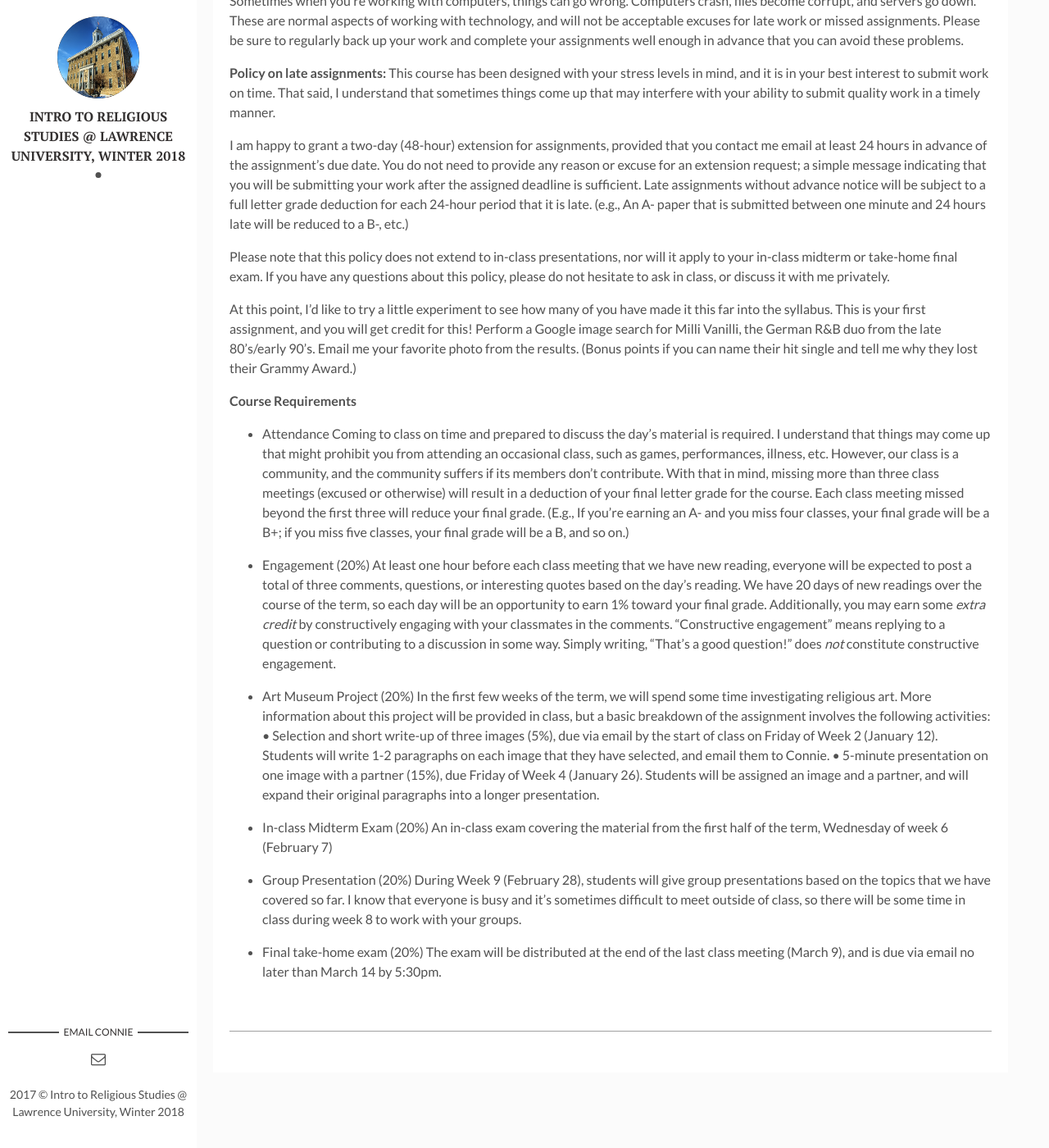
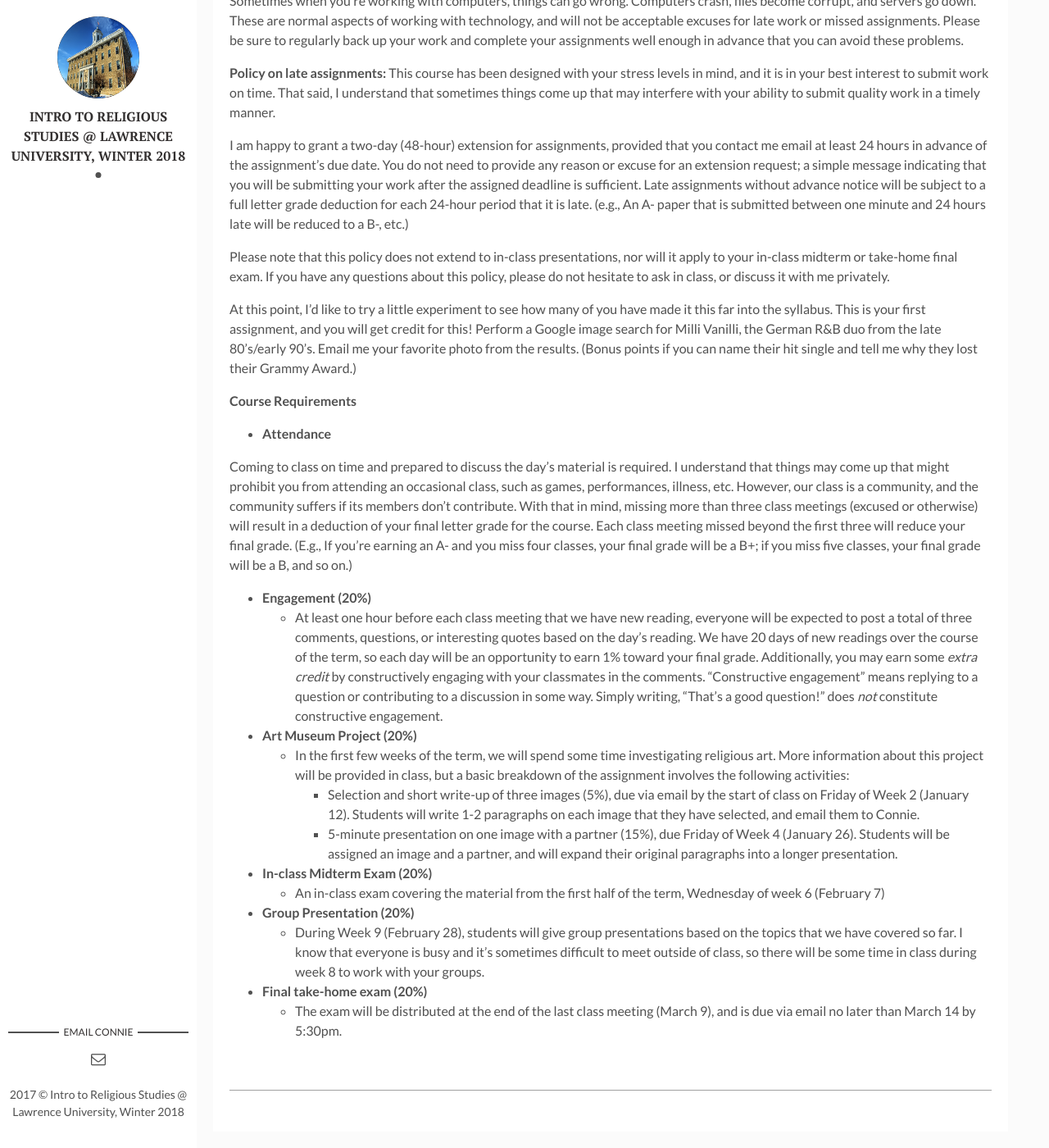
Before and after one commit to ckassor/ckassor.github.io, a Jekyll site: the page built from _posts/2016-01-01-syllabus.markdown, in a window 1280 px wide and 1400 px high, scrolled down 929 px. Shown: the whole window at 82% size. Built offline with Jekyll 4.4.1, drawn with Linux system fonts in a browser that asks for light colours.

```diff
--- a/_posts/2016-01-01-syllabus.markdown
+++ b/_posts/2016-01-01-syllabus.markdown
@@ -39,22 +39,23 @@ At this point, I’d like to try a little experiment to see how many of you have
 
 
 **Course Requirements**
-- Attendance
+- **Attendance**
+
 Coming to class on time and prepared to discuss the day's material is required. I understand that things may come up that might prohibit you from attending an occasional class, such as games, performances, illness, etc. However, our class is a community, and the community suffers if its members don't contribute. With that in mind, missing more than three class meetings (excused or otherwise) will result in a deduction of your final letter grade for the course. Each class meeting missed beyond the first three will reduce your final grade. (E.g., If you're earning an A- and you miss four classes, your final grade will be a B+; if you miss five classes, your final grade will be a B, and so on.)
 
-- Engagement (20%)
-At least one hour before each class meeting that we have new reading, everyone will be expected to post a total of three comments, questions, or interesting quotes based on the day's reading. We have 20 days of new readings over the course of the term, so each day will be an opportunity to earn 1% toward your final grade. Additionally, you may earn some _extra credit_ by constructively engaging with your classmates in the comments. "Constructive engagement" means replying to a question or contributing to a discussion in some way. Simply writing, "That's a good question!" does _not_ constitute constructive engagement.
+- **Engagement (20%)**
+	- At least one hour before each class meeting that we have new reading, everyone will be expected to post a total of three comments, questions, or interesting quotes based on the day's reading. We have 20 days of new readings over the course of the term, so each day will be an opportunity to earn 1% toward your final grade. Additionally, you may earn some _extra credit_ by constructively engaging with your classmates in the comments. "Constructive engagement" means replying to a question or contributing to a discussion in some way. Simply writing, "That's a good question!" does _not_ constitute constructive engagement.
 
-- Art Museum Project (20%)
-In the first few weeks of the term, we will spend some time investigating religious art. More information about this project will be provided in class, but a basic breakdown of the assignment involves the following activities:
-•	Selection and short write-up of three images (5%), due via email by the start of class on Friday of Week 2 (January 12). Students will write 1-2 paragraphs on each image that they have selected, and email them to Connie.
-•	5-minute presentation on one image with a partner (15%), due Friday of Week 4 (January 26). Students will be assigned an image and a partner, and will expand their original paragraphs into a longer presentation.
+- **Art Museum Project (20%)**
+	- In the first few weeks of the term, we will spend some time investigating religious art. More information about this project will be provided in class, but a basic breakdown of the assignment involves the following activities:
+		- Selection and short write-up of three images (5%), due via email by the start of class on Friday of Week 2 (January 12). Students will write 1-2 paragraphs on each image that they have selected, and email them to Connie.
+		- 5-minute presentation on one image with a partner (15%), due Friday of Week 4 (January 26). Students will be assigned an image and a partner, and will expand their original paragraphs into a longer presentation.
 
-- In-class Midterm Exam (20%)
-An in-class exam covering the material from the first half of the term, Wednesday of week 6 (February 7)
+- **In-class Midterm Exam (20%)**
+	- An in-class exam covering the material from the first half of the term, Wednesday of week 6 (February 7)
 
-- Group Presentation (20%)
-During Week 9 (February 28), students will give group presentations based on the topics that we have covered so far. I know that everyone is busy and it's sometimes difficult to meet outside of class, so there will be some time in class during week 8 to work with your groups.
+- **Group Presentation (20%)**
+	- During Week 9 (February 28), students will give group presentations based on the topics that we have covered so far. I know that everyone is busy and it's sometimes difficult to meet outside of class, so there will be some time in class during week 8 to work with your groups.
 
-- Final take-home exam (20%)
-The exam will be distributed at the end of the last class meeting (March 9), and is due via email no later than March 14 by 5:30pm.
+- **Final take-home exam (20%)**
+	- The exam will be distributed at the end of the last class meeting (March 9), and is due via email no later than March 14 by 5:30pm.
```
